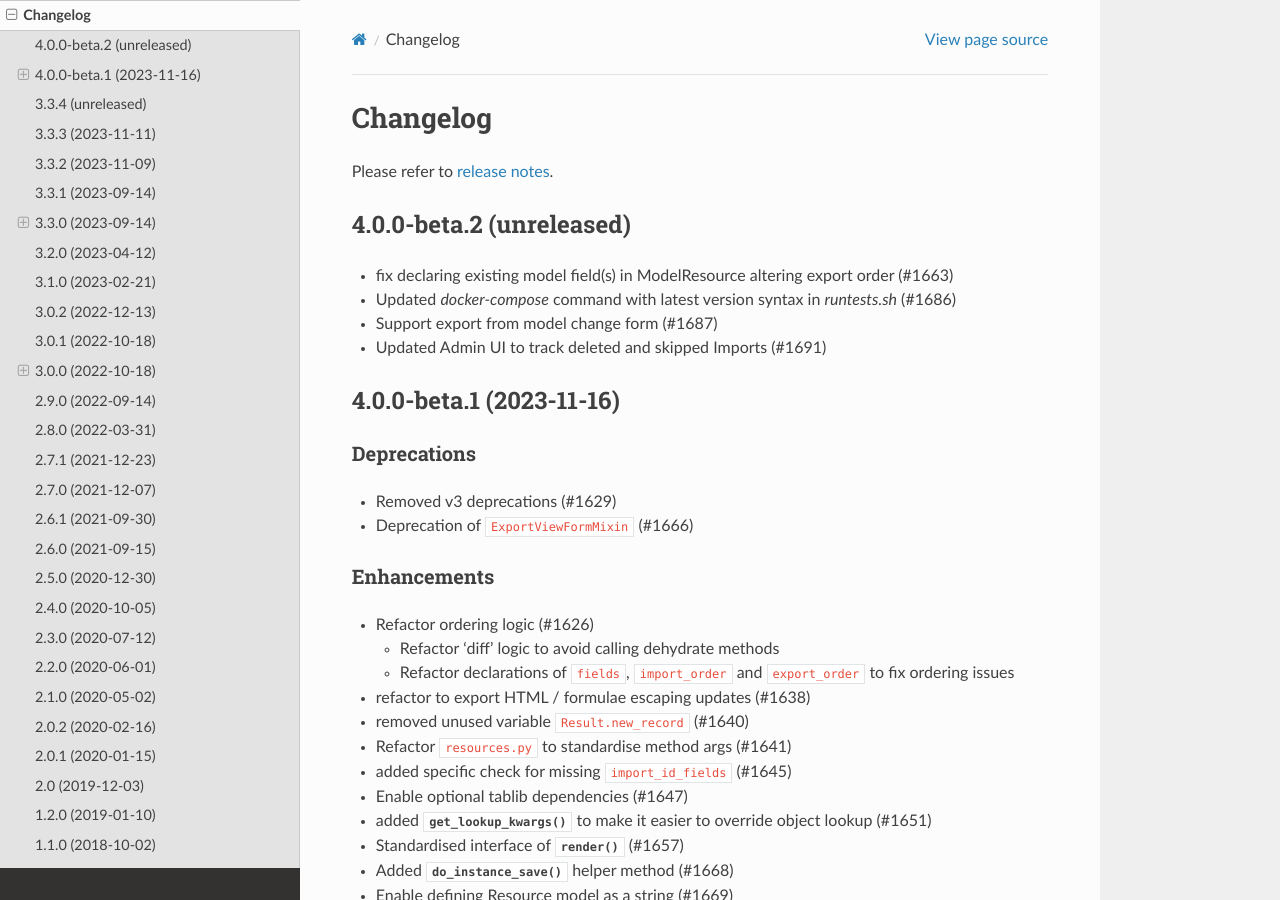
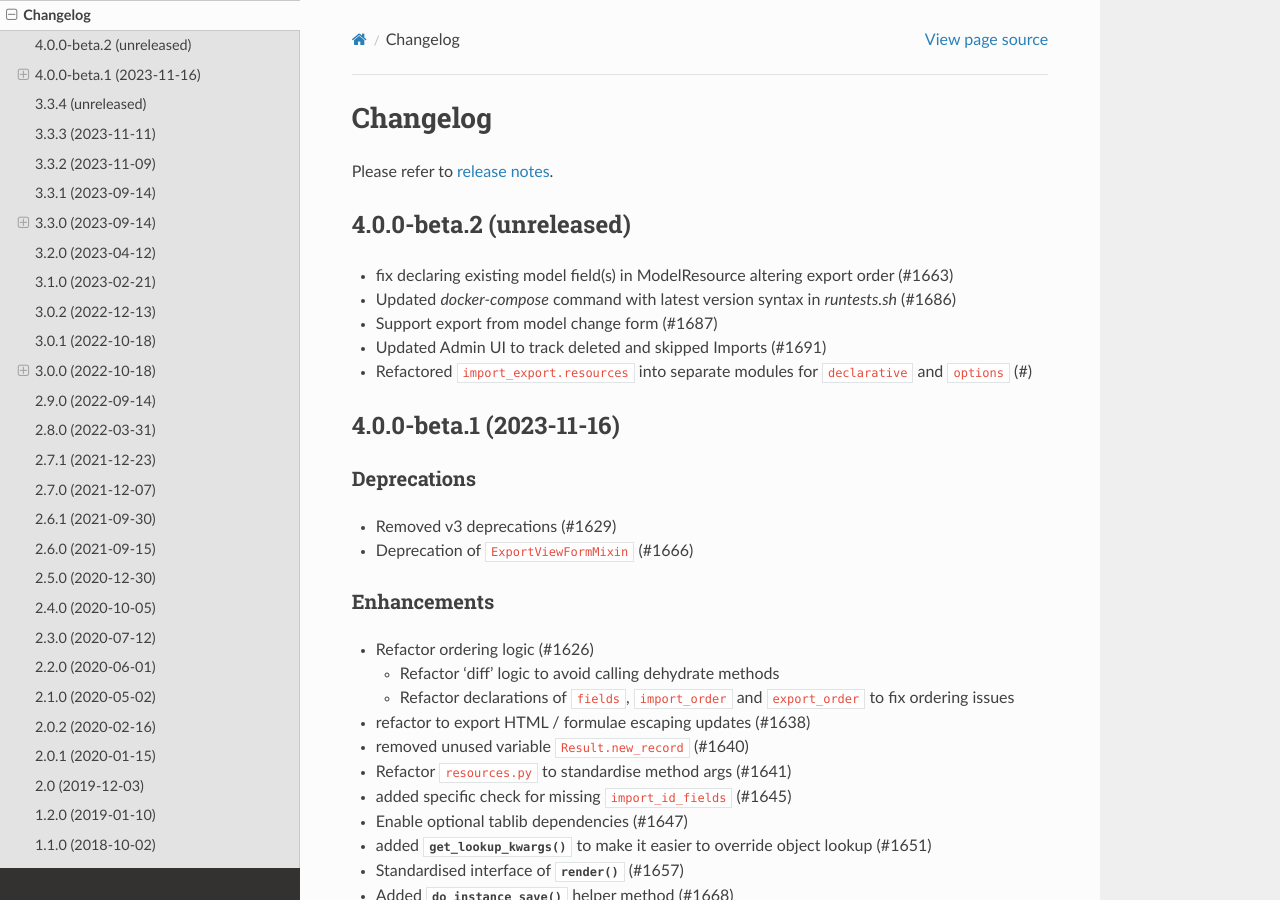
Before and after one commit to django-import-export/django-import-export, a Sphinx documentation site: the page built from docs/changelog.rst, in a window 1280 px wide and 900 px high. Built offline with Sphinx 7.4.7 and the Read the Docs theme 2.0.0, drawn with Linux system fonts in a browser that asks for light colours; pages that are not in the unit, such as notebooks, are missing from menus; the version number could not be read and is left out; cross-references to code outside the pages are shown as plain code.

Commit message:
updated changelog

```diff
--- a/docs/changelog.rst
+++ b/docs/changelog.rst
@@ -10,6 +10,7 @@ Please refer to :doc:`release notes<release_notes>`.
 - Updated `docker-compose` command with latest version syntax in `runtests.sh` (#1686)
 - Support export from model change form (#1687)
 - Updated Admin UI to track deleted and skipped Imports (#1691)
+- Refactored :module:`~import_export.resources` into separate modules for ``declarative`` and ``options`` (#)
 
 4.0.0-beta.1 (2023-11-16)
 --------------------------
```
